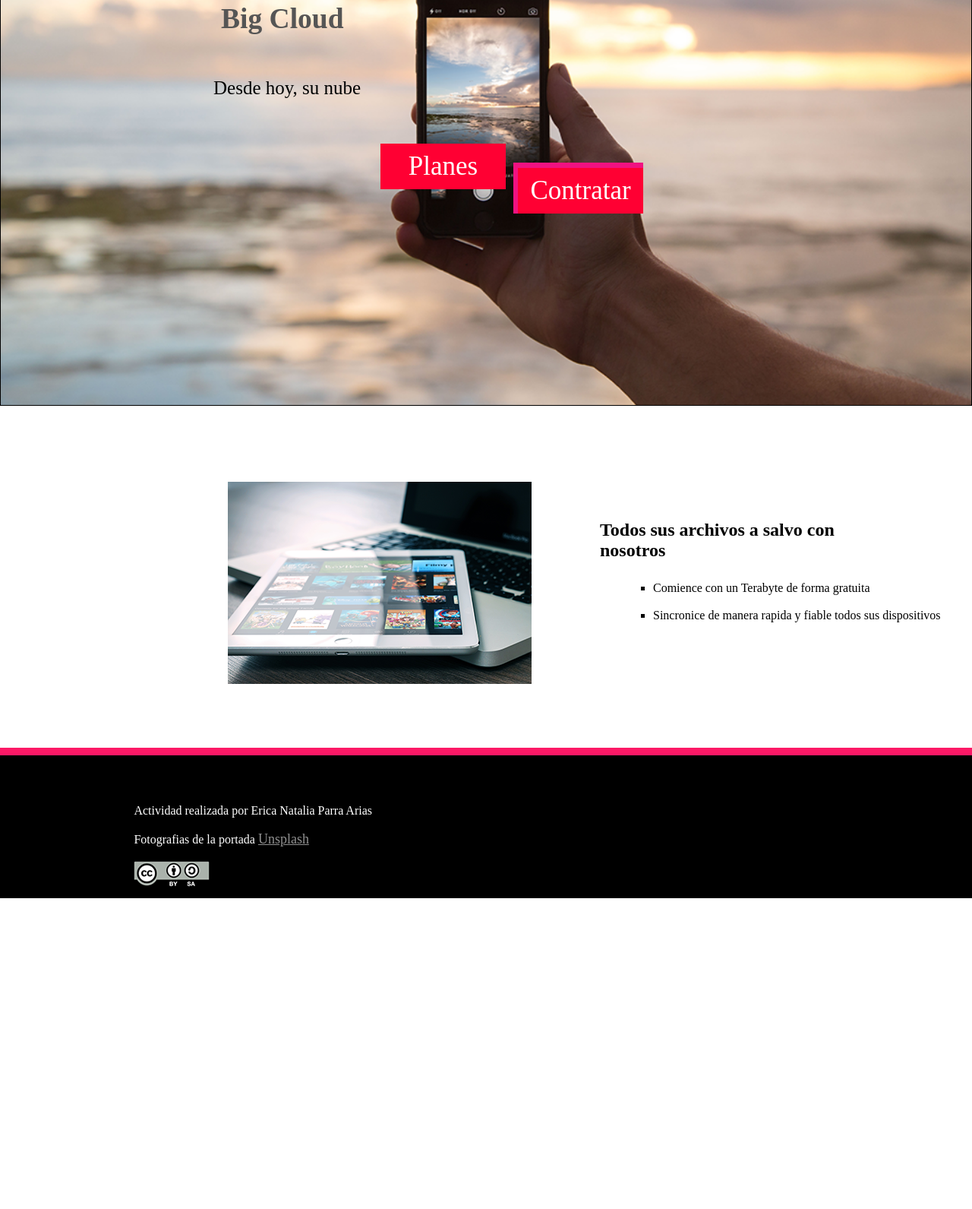
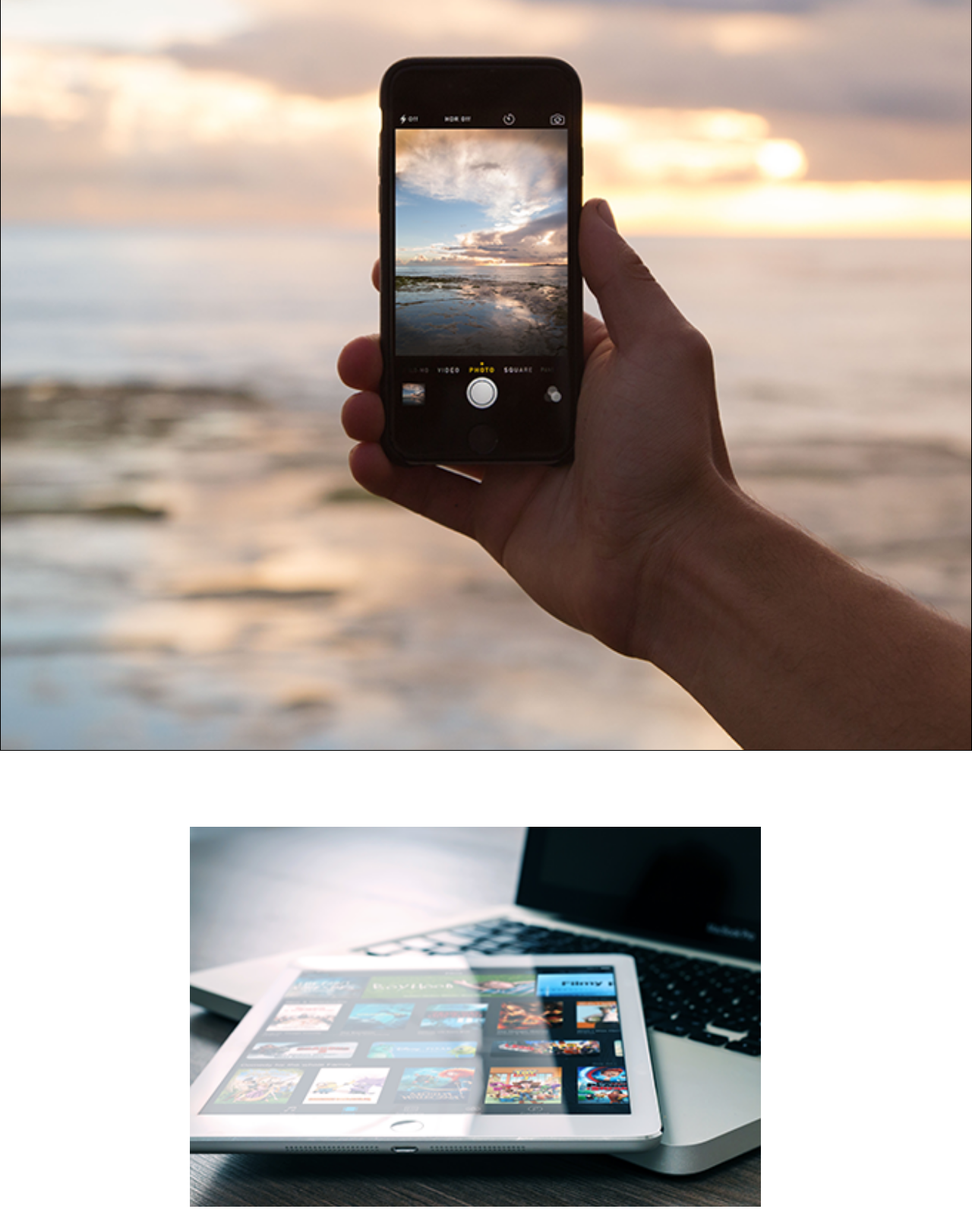
Before and after one commit to nata100401/Big-Cloud, a plain HTML site: page index.html in a window 1280 px wide. Shown: the part 393-1984 px from the top of the page at 76% size. Before the commit the page ends 1575 px from the top, so only its background shows below. Drawn offline with Linux system fonts and the light colour scheme.

Commit message:
ultimo arreglo

```diff
--- a/css/estilo.css
+++ b/css/estilo.css
@@ -3,139 +3,88 @@
 	padding: 0px;
 }
 
-header{
-background: white;
-height: 85px;
-padding: 20px 185px;
-}
-
-.logo{
-	margin left: 2000px;
-}
-
-@media only screen and (max-width: 200px){
-	body{
-		background-color: #FFCCFF;
-	}
-}
-
 .main{
 	background-image: url('../img/bg-seccion1.png');
-	background-position: center;
-	height: 800px;
 	border: 1px solid black;
 	background-size: cover;
 	background-repeat: no-repeat;
-}
-.container{
-	margin-left:500px;
+	background-position: center;
+	height: 1300px;
 }
 
+.container{
+	margin-left:450px;
 }
-.container >.opcion>li >a{
-	background: #F01281;
+
+.container >.trans>li >a{
+	background :#F5338E;
 	text-decoration: none;
 	float:left;
 	color: white;
 	padding: 10px;
 }
+
 .contratar{
-	background: #F01281;
+	background: #F5338E;
 	text-decoration: none;
 	float:left;
 	color: white;
 	margin-left: 10px;
 }
 
-.opcion{
-	list-style: none;
-    font-size: 25px;
-	margin-top: 270px;
+.img:hover{
+
+font-size: 50px;
+background: #39FF1F;
+color: white;
+float: left;
+	-moz-transform: scale(2) rotate(10deg) translateX(1px) translateY(20px);
+-webkit-transform: scale(2) rotate(10deg) translateX(1px) translateY(20px);
+	-o-transform: scale(2) rotate(10deg) translateX(1px) translateY(20px);
+-ms-transform: scale(2) rotate(10deg) translateX(1px) translateY(20px);
+transform: scale(2) rotate(10deg) translateX(1px) translateY(20px);
 }
 
-.one{
-	float: right;
-}
-.menus{
-	text-align: left;
-}
-
-.main1{
-	margin-left:500px ;
-	margin-top: 50px;
-
+.trans{
+	list-style: none;
+    font-size: 50px;
+	margin-top: 270px;
 }
 
 .imagen{
 	margin-top: 50px;
 	margin-bottom: 80px;
 	margin-right: 90px;
+	height: 500px;
 }
+
 aside{
 
 	margin-top: 50px;
 	position: relative;
 	float: left;
-
 }
 
-.doce{
+.cool{
 	margin-top: 150px;
 	position: relative;
 	float: left;
-}
-.trece{
-	margin-left: 70px;
+	height: 400px;
+	font-size: 30px;
 }
 
-@media only screen and (max-width: 700px){
-	footer{
-		margin: 0;
-		overflow: hidden;
-		width: 100%;
-		font-variant: small-caps;
-	}
+.cool2{
+	margin-left: 50px;
 }
 
 footer{
-	background: black;
-	color:white;
-	text-align:left;
+	border-top: 7px solid #F01281;
 	clear: both;
-	padding: 10px;
-	margin: 0 auto;
-	width: 100%;
-	border-top: 10px solid #FC1966;
+	margin: 0px 0px 40px 0px;
+	font-size: 30px;
+	background: #0D0D0D;
+    color: white;
+	text-align: left;
+	clear: both;
+	padding: 30px 5px;
 }
-
-
-.container0{
-	position: relative;
-	left: 13%;
-
-}
-.oli{
-	text-decoration: none;
-	display: block;
-	background: #FF0033;
-	color: white;
-	float: left;
-	width: 145px;
-	text-align: center;
-	padding: 10px;
-	font-size: 35px;
-	margin-top: 4%;
-}
-.olile{
-	margin-left: 6px;
-	text-decoration: none;
-	display: block;
-	background: #FF0033;
-	color: white;
-	float: left;
-	width: 145px;
-	text-align: center;
-	padding: 10px;
-	font-size: 35px;
-	margin-top: 4%;
-}
```
